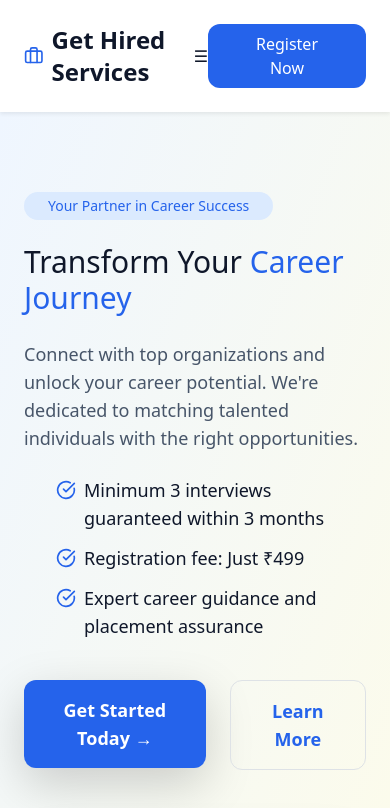
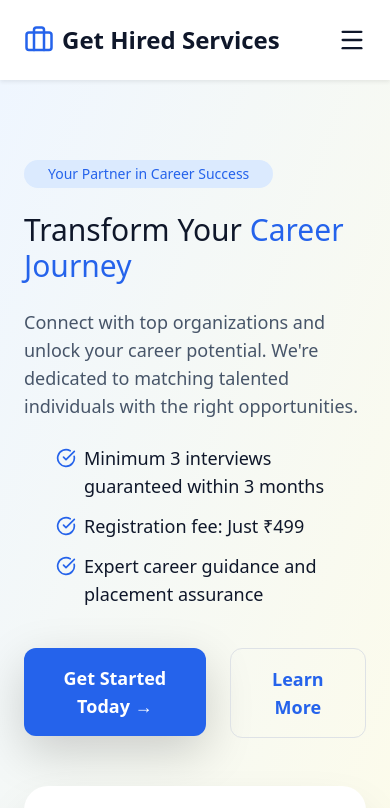
Before and after one commit to Amolika28-Kale/get-hired-services, a React (Create React App) app in the folder hr-recruitment/: page / in a window 390 px wide. Shown: the top 808 px of the page. Built offline with nearby package versions, Linux system fonts and the light colour scheme.

Commit message:
navbar changes

```diff
--- a/hr-recruitment/src/Landing.jsx
+++ b/hr-recruitment/src/Landing.jsx
@@ -1,4 +1,4 @@
-import { CheckCircle, MapPin, Mail, Phone, Clock, DollarSign, Briefcase, Users, RefreshCw, Star, BarChart, HardHat, FileText, Search, Zap } from 'lucide-react';
+import { CheckCircle, MapPin, Mail, Phone, Clock, DollarSign, Briefcase, Users, RefreshCw, Star, BarChart, HardHat, FileText, Search, Zap, Menu } from 'lucide-react';
 import React, { useState } from 'react';
 
 // Icons for use in the Services/Why Choose sections
@@ -167,35 +167,47 @@ const [menuOpen, setMenuOpen] = useState(false);
     </a>
   ))}
 </nav>
-
-{/* Mobile Menu Button */}
+{/* mobile view */}
 <button
-  className="lg:hidden"
-  onClick={() => setMenuOpen(!menuOpen)}
+  type="button"
+  className="lg:hidden z-50 relative cursor-pointer"
+  onClick={() => setMenuOpen(prev => !prev)}
 >
-  ☰
+  <Menu size={28} />
 </button>
 
 
-<a href="#register">
+<a href="#register" className="hidden lg:block">
   <button className="bg-blue-600 text-white px-5 py-2 rounded-xl hover:bg-blue-700 transition">
     Register Now
   </button>
 </a>
+
         </div>
       </header>
 {menuOpen && (
-  <div className="lg:hidden bg-white shadow-md px-6 py-4 space-y-4">
+  <div className="lg:hidden bg-white shadow-md px-6 py-6 space-y-4">
     {['Home','Services','Process','Why Us','Contact'].map(i => (
       <a
         key={i}
         href={`#${i.toLowerCase().replace(' ', '-')}`}
-        className="block"
+        className="block text-lg"
         onClick={() => setMenuOpen(false)}
       >
         {i}
       </a>
     ))}
+
+    {/* Mobile CTA */}
+    <a
+      href="#register"
+      onClick={() => setMenuOpen(false)}
+      className="block"
+    >
+      <button className="w-full mt-4 bg-blue-600 text-white py-3 rounded-xl font-semibold">
+        Register Now
+      </button>
+    </a>
   </div>
 )}
 
```
